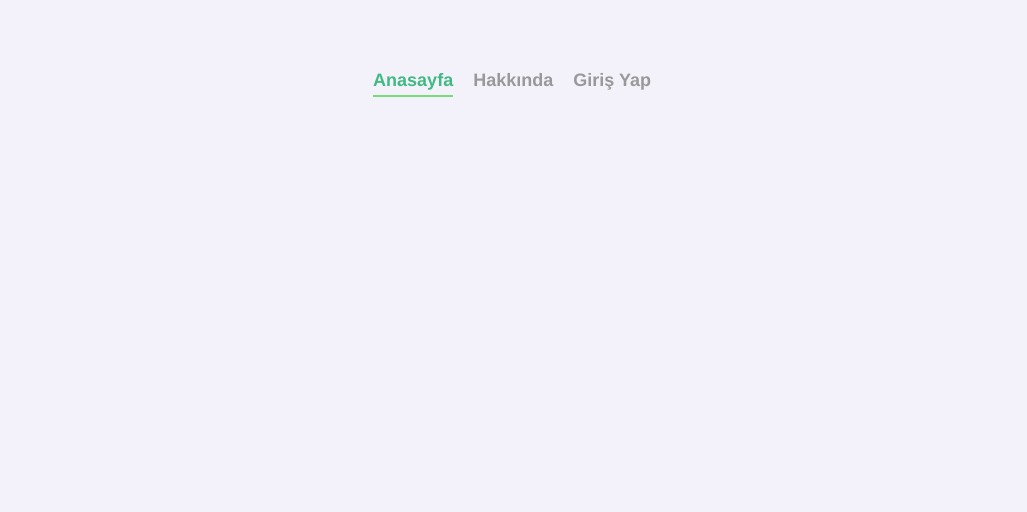
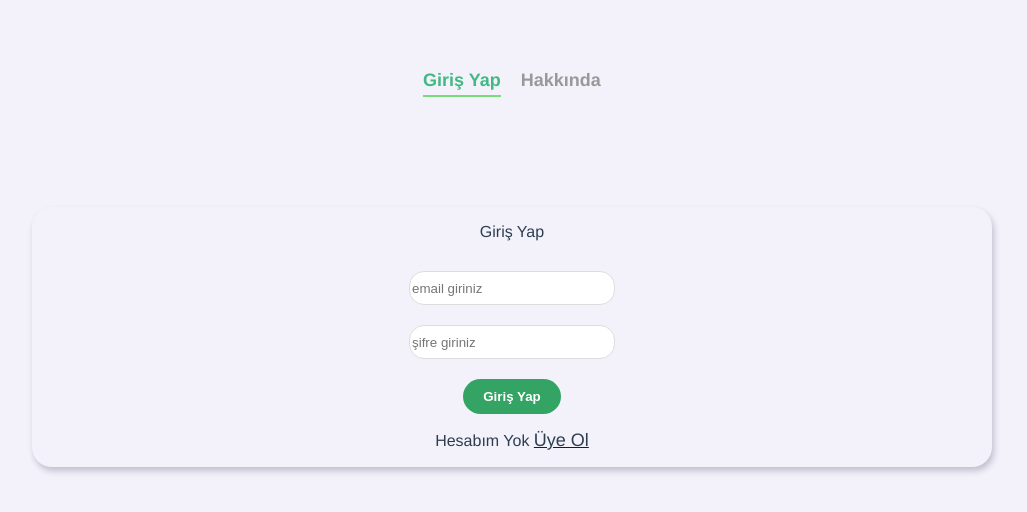
Before and after one commit to afnamal/chat-site, a Vue app: page /#/ in a window 1280 px wide. Shown: the top 512 px of the page, without its empty margins (128-1155 px from the left). Built offline with nearby package versions, Linux system fonts and the light colour scheme; no server answers.

Commit message:
changed fb key

```diff
--- a/src/components/NavbarOrg.vue
+++ b/src/components/NavbarOrg.vue
@@ -1,10 +1,8 @@
 <template>
   <div>
   <nav class="main-nav">
-    <router-link :to="{ name: 'welcomeView' }">Anasayfa</router-link>
+    <router-link :to="{ name: 'welcomeView' }">Giriş Yap</router-link>
     <router-link :to="{ name: 'about' }">Hakkında</router-link>
-    <router-link :to="{ name: 'WelcomeSec' }">Giriş Yap</router-link>
-
   </nav>
 </div>
 </template>
--- a/src/components/SingupComp.vue
+++ b/src/components/SingupComp.vue
@@ -7,6 +7,7 @@
         <input type="email" v-model="email" placeholder="email giriniz" required>
         <input type="password" v-model="password" placeholder="şifre giriniz" required>
         <p v-if="error" class="error">{{ error }}</p>
+        <p v-if="OnayMaili" class="error">{{ OnayMaili }}</p>
         <button type="submit">Üye Ol</button>
     </form>
   </div>
@@ -17,27 +18,28 @@ import SignupComposable from'../composables/SignupComposable'
 import { useRouter } from 'vue-router';
 import { ref } from "vue";
 
+
 export default {
   setup() {
     const password = ref('');
     const email = ref('');
     const name = ref('');
-    const {error,user}=SignupComposable()
+    const {error,user,OnayMaili}=SignupComposable()
     const router=useRouter()
     const pushchat=()=>{
       router.push('/chat')
     }
     const handleSubmit = async () => {
-      await user(email.value,password.value,name.value)
+  await user(email.value, password.value, name.value);
 
-      if (!error.value ||error.value==='') {
-        pushchat()
-
-      }
-    }
+  if (!error.value || error.value === '') {
+    pushchat();
+  }
+};
 
 
-    return { password, email, name, handleSubmit,error }
+
+    return { password, email, name, handleSubmit,error,OnayMaili }
   }
 }
 </script>
--- a/src/composables/SignupComposable.js
+++ b/src/composables/SignupComposable.js
@@ -1,14 +1,18 @@
-import { getAuth, createUserWithEmailAndPassword, updateProfile } from 'firebase/auth'
+import { getAuth, createUserWithEmailAndPassword, updateProfile, sendEmailVerification, signOut } from 'firebase/auth';
 import { ref } from 'vue';
 
 const error = ref(null);
+const OnayMaili = ref(null); // OnayMaili değişkenini dışarıda tanımla
 
 const user = async (email, password, name) => {
     try {
         const auth = getAuth();
         const userCredential = await createUserWithEmailAndPassword(auth, email, password);
         await updateProfile(userCredential.user, { displayName: name });
-        error.value=null
+        await sendEmailVerification(auth.currentUser);
+        signOut(auth);
+        OnayMaili.value = 'Onaylama maili gönderilmiştir';
+        error.value = null;
         return userCredential;
     } catch (err) {
         console.error('Kullanıcı oluşturma hatası:', err);
@@ -17,7 +21,7 @@ const user = async (email, password, name) => {
 };
 
 const SignupComposable = () => {
-    return { error, user };
+    return { error, user, OnayMaili }; // OnayMaili'yi dışarıya dön
 };
 
 export default SignupComposable;
--- a/src/firebase.js
+++ b/src/firebase.js
@@ -8,14 +8,23 @@ import { getAuth } from "firebase/auth";
 // Your web app's Firebase configuration
 // For Firebase JS SDK v7.20.0 and later, measurementId is optional
 const firebaseConfig = {
-  apiKey: "AIzaSyBYZfHMduXBQwiKu_2a5ptrwj3x_WhrrQs",
-  authDomain: "btk-vue2.firebaseapp.com",
-  projectId: "btk-vue2",
-  storageBucket: "btk-vue2.appspot.com",
-  messagingSenderId: "1043981859255",
-  appId: "1:1043981859255:web:5ed6633c38ba4785d61032",
-  measurementId: "G-M0NG5HBEYD"
+
+  apiKey: "AIzaSyBqT4VPfHaqDD0ztNT3cbBDxv9D6yISGgw",
+
+  authDomain: "chatapp-44c0c.firebaseapp.com",
+
+  projectId: "chatapp-44c0c",
+
+  storageBucket: "chatapp-44c0c.appspot.com",
+
+  messagingSenderId: "675226047322",
+
+  appId: "1:675226047322:web:c5707c73e018266fca5963",
+
+  measurementId: "G-W2D9TKPXM0"
+
 };
+
 
 // Initialize Firebase
 
--- a/src/router/index.js
+++ b/src/router/index.js
@@ -36,13 +36,6 @@ const routes = [
     component: () => import(/* webpackChunkName: "about" */ '../views/AboutView.vue'),
 
 
-  },
-  {
-    path: '/welcomesec',
-    name: 'WelcomeSec',
-    component: () => import(/* webpackChunkName: "about" */ '../views/WelcomeSec.vue'),
-
-
   }
 ]
 
--- a/src/views/AboutView.vue
+++ b/src/views/AboutView.vue
@@ -1,17 +1,74 @@
 <template>
+  <div>
+    <NavbarOrg/>
   <div class="about">
-    <NavbarOrg/>
+    <div class="section">
+      <h2 class="section-title">Üyelik İşlemleri</h2>
+      <p class="section-content">Kullanıcılar, siteye erişmek ve kullanmak için öncelikle üye olmalıdır. Üyelik işlemleri, Firebase Authentication (Auth) aracılığıyla gerçekleştirilir ve kullanıcıların giriş yapabilmeleri için e-posta doğrulaması gerekmektedir.</p>
+    </div>
+    <div class="section">
+      <h2 class="section-title">Profil Fotoğrafı</h2>
+      <p class="section-content">Profil fotoğrafı eklemek isteyen kullanıcılar, sayfanın sol üst köşesinde bulunan bölüme tıklayarak bu işlemi gerçekleştirebilirler. Profil fotoğrafları Firebase Storage'da tutulmaktadır ve kullanıcının fotoğrafına erişim, userphotoURL aracılığıyla sağlanmaktadır.</p>
+    </div>
+    <div class="section">
+      <h2 class="section-title">Proje Amaçları</h2>
+      <p class="section-content">Bu proje tamamen geliştirme ve deneme amaçlı olup, herhangi bir maddi beklenti içermemektedir. Amacı, Vue.js ve Firebase gibi teknolojileri kullanarak interaktif bir mesajlaşma platformu oluşturma sürecinde deneyim kazanmaktır.</p>
+    </div>
+    <div class="section">
+      <h2 class="section-title">Geliştirici Bilgisi</h2>
+      <p class="section-content">Bu hafif mesajlaşma sitesi, Vue.js kullanılarak geliştirilmiş olup, altyapı olarak Firebase'i temel almaktadır. Projenin geliştiricisi A. Faruk Namal'dır ve tüm hakları kendisine aittir.</p>
+    </div>
+    <div class="github-link">
+      <a href="https://github.com/afnamal" target="_blank">
+        <img src="../assets/gitlogo.jpg" alt="Github Logo" class="github-logo">
+        <span class="github-text">Github/afnamal</span>
+      </a>
+    </div>
   </div>
+</div>
 </template>
 
 <script>
 import NavbarOrg from '../components/NavbarOrg.vue'
 export default {
-  components: {NavbarOrg
-  }
+  components: {NavbarOrg}
 }
 </script>
 
 <style>
-/* Buraya stil tanımları eklenebilir */
+.about {
+  max-width: 800px;
+  margin: 0 auto;
+  padding: 20px;
+}
+
+.section {
+  margin-bottom: 40px;
+}
+
+.section-title {
+  font-size: 24px;
+  font-weight: bold;
+  margin-bottom: 10px;
+}
+
+.section-content {
+  font-size: 18px;
+  line-height: 1.5;
+}
+
+.github-link {
+  text-align: center;
+  margin-top: 40px;
+}
+
+.github-logo {
+  width: 50px;
+  height: 50px;
+}
+
+.github-text {
+  display: block;
+  margin-top: 10px;
+}
 </style>
--- a/src/views/WelcomeView.vue
+++ b/src/views/WelcomeView.vue
@@ -1,17 +1,80 @@
 <template>
   <div>
     <NavbarOrg/>
+    <div class="welcome container">
+      <div v-if="!Login">
+        <SingupComp />
+        <p>Zaten Hesabım var <span @click="Login=!Login">Giriş Yap</span> </p>
+      </div>
+      <div v-else>
+        <LoginComp ></LoginComp>
+        <p>Hesabım Yok <span @click="Login=!Login">Üye Ol</span> </p>
+      </div>
+    </div>
   </div>
   </template>
 
   <script>
+  import SingupComp from '../components/SingupComp.vue'
+  import LoginComp from '../components/LoginComp.vue'
+  import { ref } from 'vue'
   import NavbarOrg from '../components/NavbarOrg.vue'
+
+
   export default {
     name: 'WelcomeView',
-components: {NavbarOrg}
+    components: { SingupComp, LoginComp,NavbarOrg },
+    setup() {
+      const Login = ref(true);
+
+      return { Login };
+    }
   }
   </script>
+  <style>
+  .welcome{
+    text-align: center;
+    padding: 20px auto;
+  }
+  .welcome label{
+  }
+  .welcome form{
+    width: 300px;
+    margin: 20px 0 10px;
+  }
+  .welcome input{
 
-<style>
+    margin-bottom: 10px;
+    border-radius: 15px;
+    border: 1px solid #ddd;
+    outline: none;
+    color: #777;
+    margin: 10px auto;
+    height: 30px;
+    width: 200px;
+
+  }
+  .welcome button {
+    display: block;
+    margin-bottom: 10px;
+    margin: 10px auto;
+    cursor: pointer;
+  }
+  .container {
+    display: flex;
+    flex-direction: column;
+    justify-content: center;
+    align-items: center;
+  }
+  span{
+    text-decoration: underline;
+    text-decoration-color: blue;
+    font-size: large;
+    font-style: bold;
+    cursor: pointer;
+  }
+  .error{
+    color: red;
+  }
 
   </style>
```
Also changed, not shown: src/assets/gitlogo.jpg (added). Lines whose indentation alone changed are shown as unchanged.
